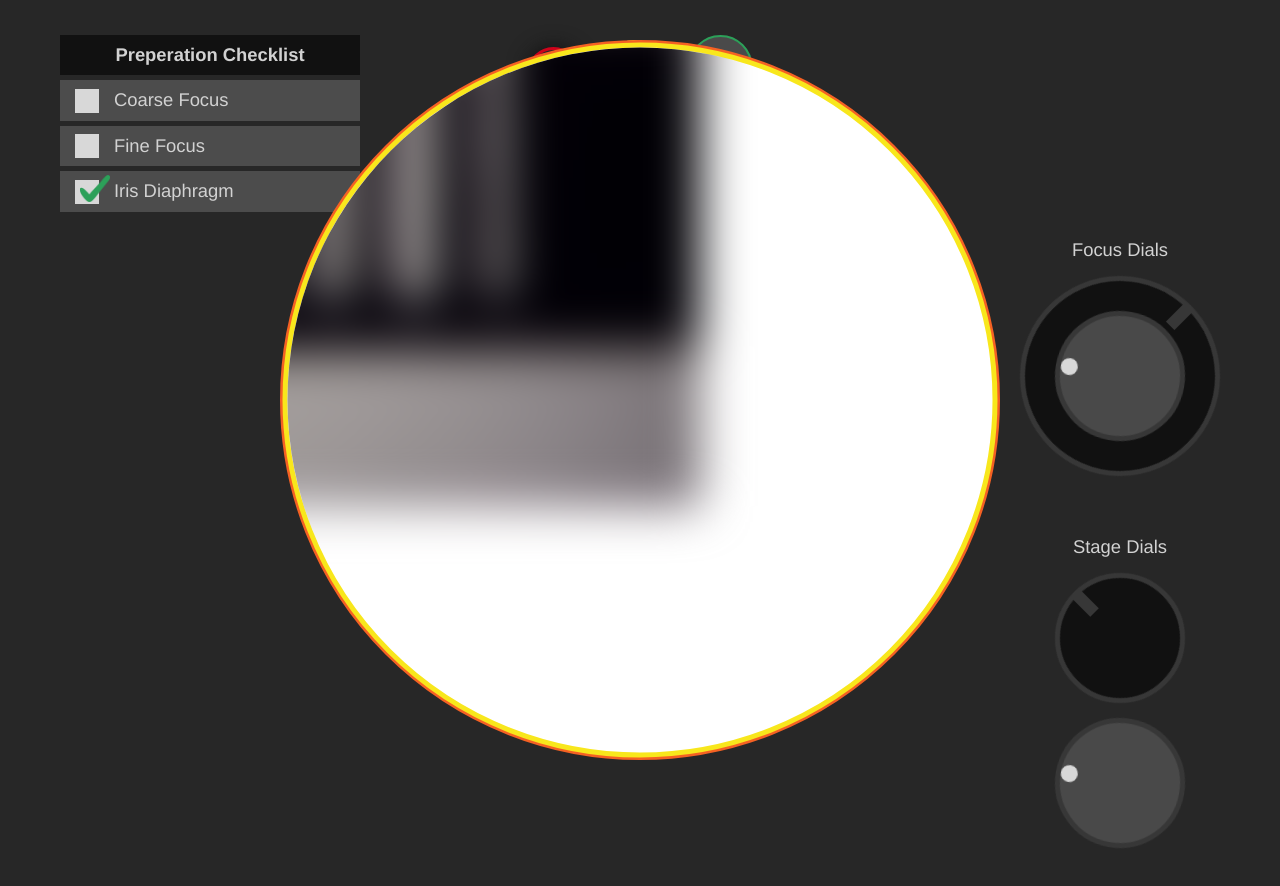
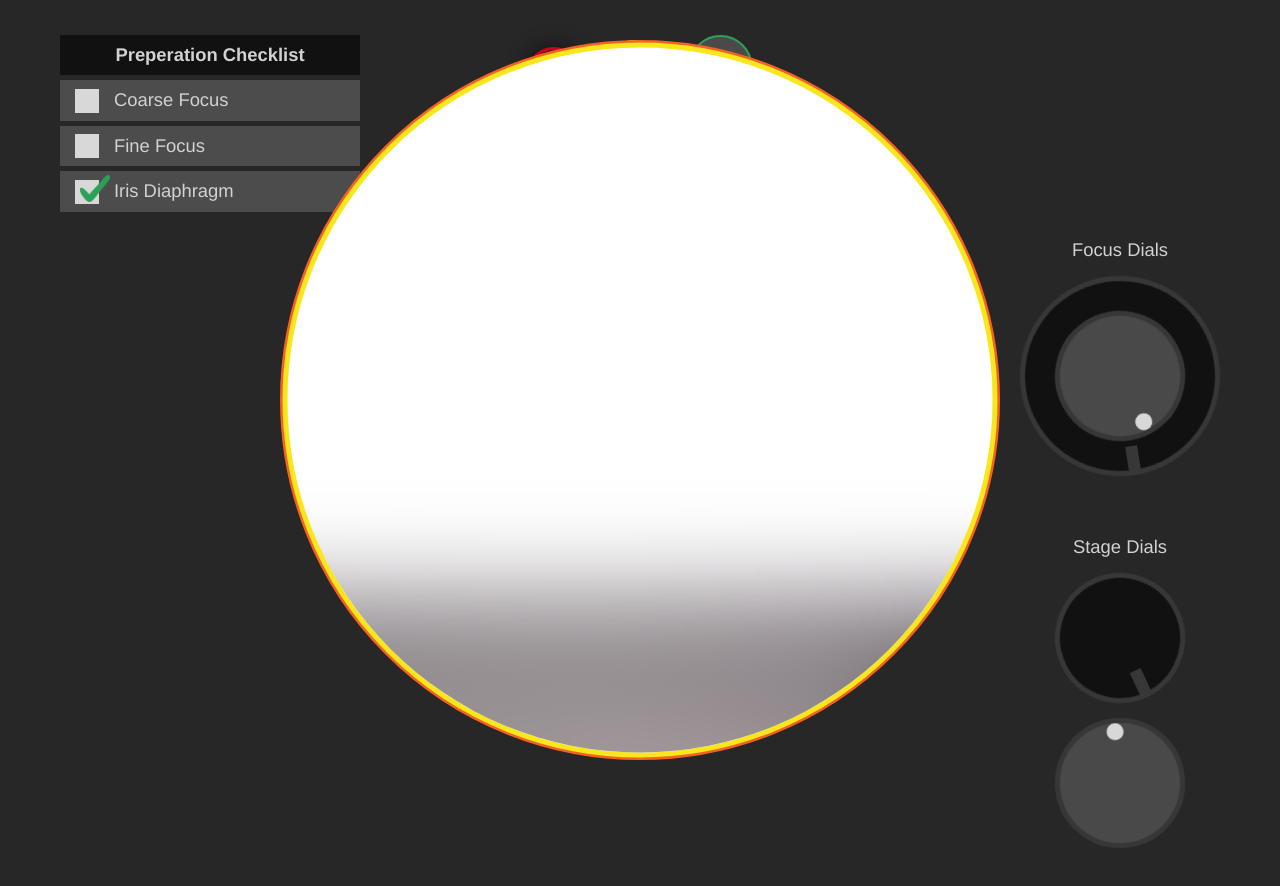
Before and after one commit to ssial/microscope_simulator, a React app in the folder microscope/: page / in a window 1280 px wide. Shown: the top 886 px of the page. Built offline with nearby package versions, Linux system fonts and the light colour scheme.

Commit message:
bug - checklist doesn't unchek when lenses switched

```diff
--- a/microscope/src/pages/lensView.js
+++ b/microscope/src/pages/lensView.js
@@ -9,26 +9,47 @@ export default class LensView extends React.Component {
     constructor(props) {
         super(props);
         this.state = {
-            angle: null, yOffset: 0, direction: "", xOffset: 0, blur: 0, rotationC: 0, rotationF: 0, rotationV: 0, rotationH: 0, scale: 1, activeLens: "fourX", coarseFocusCheck: "unchecked", fineFocusCheck: "unchecked"
+            angle: null, yOffset: 0, direction: "", xOffset: 0, blur: 0, rotationC: 0, rotationF: 0, rotationV: 0, rotationH: 0, scale: 1, activeLens: "fourX", coarseFocusCheck: "unchecked", fineFocusCheck: "unchecked", idealAngleC: 0, idealAngleF: 0, currAngleC: 0, currAngleF: 0
         }
     }
 
+    calculateIdealAngles() {
+        // Calculate random ideal angles on dial for coarse focus and fine focus between 135 - 225
+        let min = Math.ceil(135);
+        let max = Math.floor(225);
+        const idealAngleC = Math.floor(Math.random() * (max - min + 1) + min);
+        const idealAngleF = Math.floor(Math.random() * (max - min + 1) + min);
+        this.setState({ idealAngleC: idealAngleC, idealAngleF: idealAngleF });
+    }
+
+    setRandomOffsets() {
+
+        this.calculateIdealAngles();
+
+        let min = Math.ceil(0);
+        let max = Math.floor(360);
+
+        // calculating random dial positions for each dial
+        const rotationV = Math.floor(Math.random() * (max - min + 1) + min);
+        const rotationH = Math.floor(Math.random() * (max - min + 1) + min);
+        const rotationC = Math.floor(Math.random() * (max - min + 1) + min);
+        const rotationF = Math.floor(Math.random() * (max - min + 1) + min);
+
+        this.setState({ rotationC: rotationC, rotationF: rotationF, rotationH: rotationH, rotationV: rotationV })
+        this.calculateOffset("verticalStage", rotationV);
+        this.calculateOffset("horizontalStage", rotationH);
+        this.calculateFineFocus(rotationF);
+        this.calculateCoarseFocus(rotationC);
+    }
+
     componentDidMount() {
-        let idealAngleC = 135;
-        let idealAngleF = 225;
-        let rotationV = 135;
-        let rotationH = 100;
-        let rotationC = 225;
-        let rotationF = 100;
-        this.setState({ rotationC: rotationC, rotationF: rotationF, rotationH: rotationH, rotationV: rotationV })
-        let yOffset = this.calculateOffset("verticalStage", rotationV);
-        let xOffset = this.calculateOffset("horizontalStage", rotationH);
-        let blur = this.calculateCoarseFocus(rotationC);
+        this.setRandomOffsets()
+
     }
 
     calculateCoarseFocus(angle) {
         // let angle = this.state.angle;
-        const idealAngle = 135;
+        const idealAngle = this.state.idealAngleC;
         const idealVal = 0.5;
         let blur = 0;
         let maxVal = 3;
@@ -49,20 +70,22 @@ export default class LensView extends React.Component {
         const minIdeal = idealAngle - 10;
         const maxIdeal = idealAngle + 10;
 
+        console.log("comparing angle ",angle," idealAngle ", idealAngle)
         if ((angle >= minIdeal) && (angle <= maxIdeal)) {
+            console.log("check");
             this.setState({ coarseFocusCheck: "checked" })
-            console.log(this.state.coarseFocusCheck);
         }
         else {
+            console.log("uncheck");
             this.setState({ coarseFocusCheck: "unchecked" })
         }
 
-        this.setState({ blur: blur });
+        this.setState({ blur: blur, currAngleC: angle });
     }
 
     calculateFineFocus(angle) {
         // let angle = this.state.angle;
-        const idealAngle = 225;
+        const idealAngle = this.state.idealAngleF;
         const idealVal = 0;
         let blur = 0;
         let maxVal = 0.5;
@@ -83,15 +106,17 @@ export default class LensView extends React.Component {
         const minIdeal = idealAngle - 10;
         const maxIdeal = idealAngle + 10;
 
+        console.log("comparing angle ",angle," idealAngle ", idealAngle)
         if ((angle >= minIdeal) && (angle <= maxIdeal)) {
             this.setState({ fineFocusCheck: "checked" })
-            console.log(this.state.fineFocusCheck);
+            console.log("check");
         }
         else {
+            console.log("uncheck");
             this.setState({ fineFocusCheck: "unchecked" })
         }
 
-        this.setState({ blur: blur });
+        this.setState({ blur: blur, currAngleF: angle });
     }
 
     calculateOffset(name, angle) {
@@ -142,6 +167,7 @@ export default class LensView extends React.Component {
     lensesCallback = (activeLens) => {
 
         this.setState({ activeLens: activeLens })
+
         if (activeLens === "fourX") {
             this.setState({ scale: 1 })
         }
@@ -151,12 +177,16 @@ export default class LensView extends React.Component {
         else if (activeLens === "fourtyX") {
             this.setState({ scale: 10 })
         }
+
+        this.calculateIdealAngles()
+        this.calculateFineFocus(this.state.currAngleF)
+        this.calculateCoarseFocus(this.state.currAngleC)
     }
 
     render() {
         return (
             <React.Fragment>
-                <Checklist coarseFocusCheck={this.state.coarseFocusCheck} fineFocusCheck={this.state.fineFocusCheck}/>
+                <Checklist coarseFocusCheck={this.state.coarseFocusCheck} fineFocusCheck={this.state.fineFocusCheck} />
                 <Lenses callback={this.lensesCallback} />
                 <ViewCircle angle={this.state.angle} yOffset={this.state.yOffset} xOffset={this.state.xOffset} blur={this.state.blur} scale={this.state.scale} />
                 <Dials callback={this.dialsCallback} rotationC={this.state.rotationC} rotationF={this.state.rotationF} rotationH={this.state.rotationH} rotationV={this.state.rotationV} />
```
